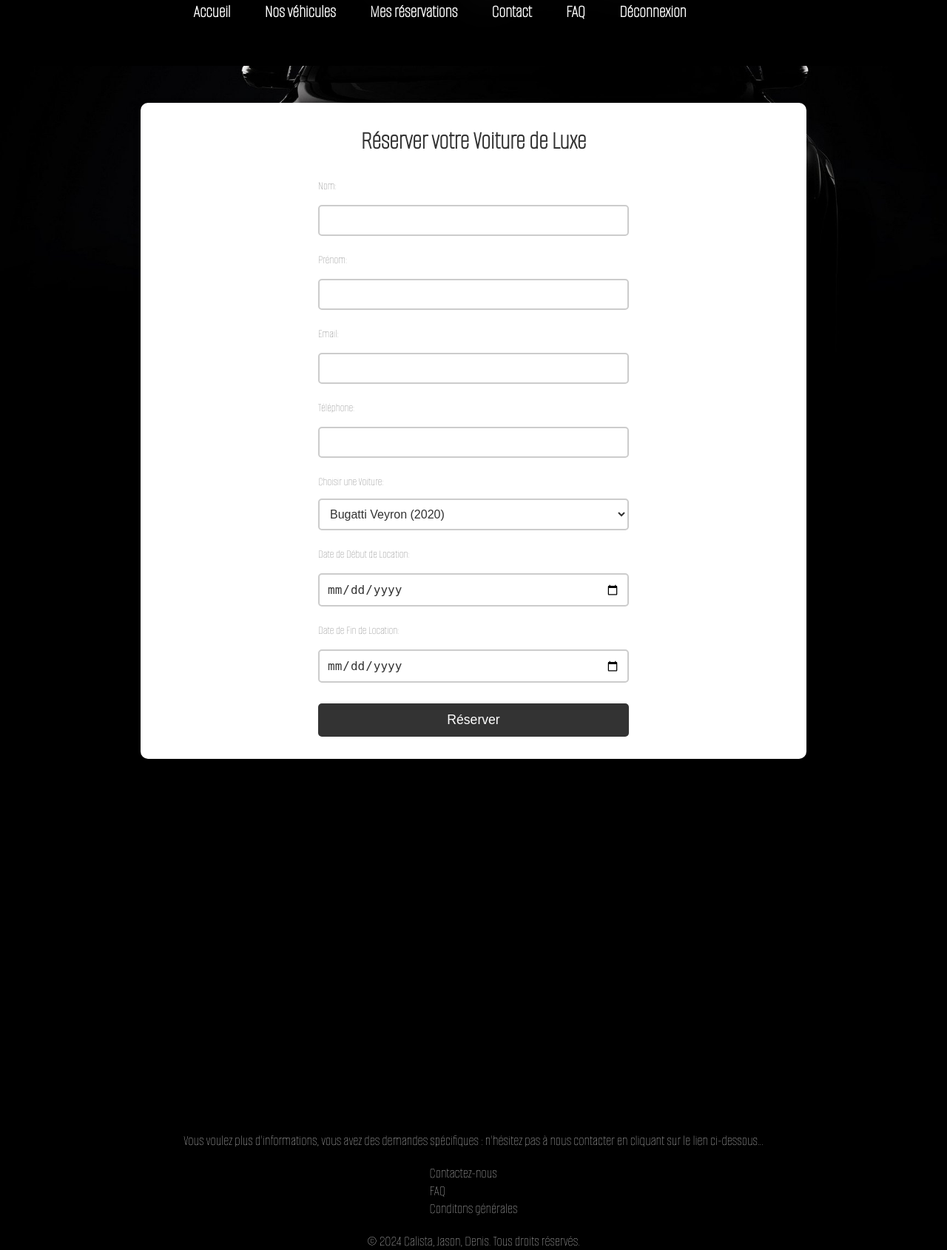
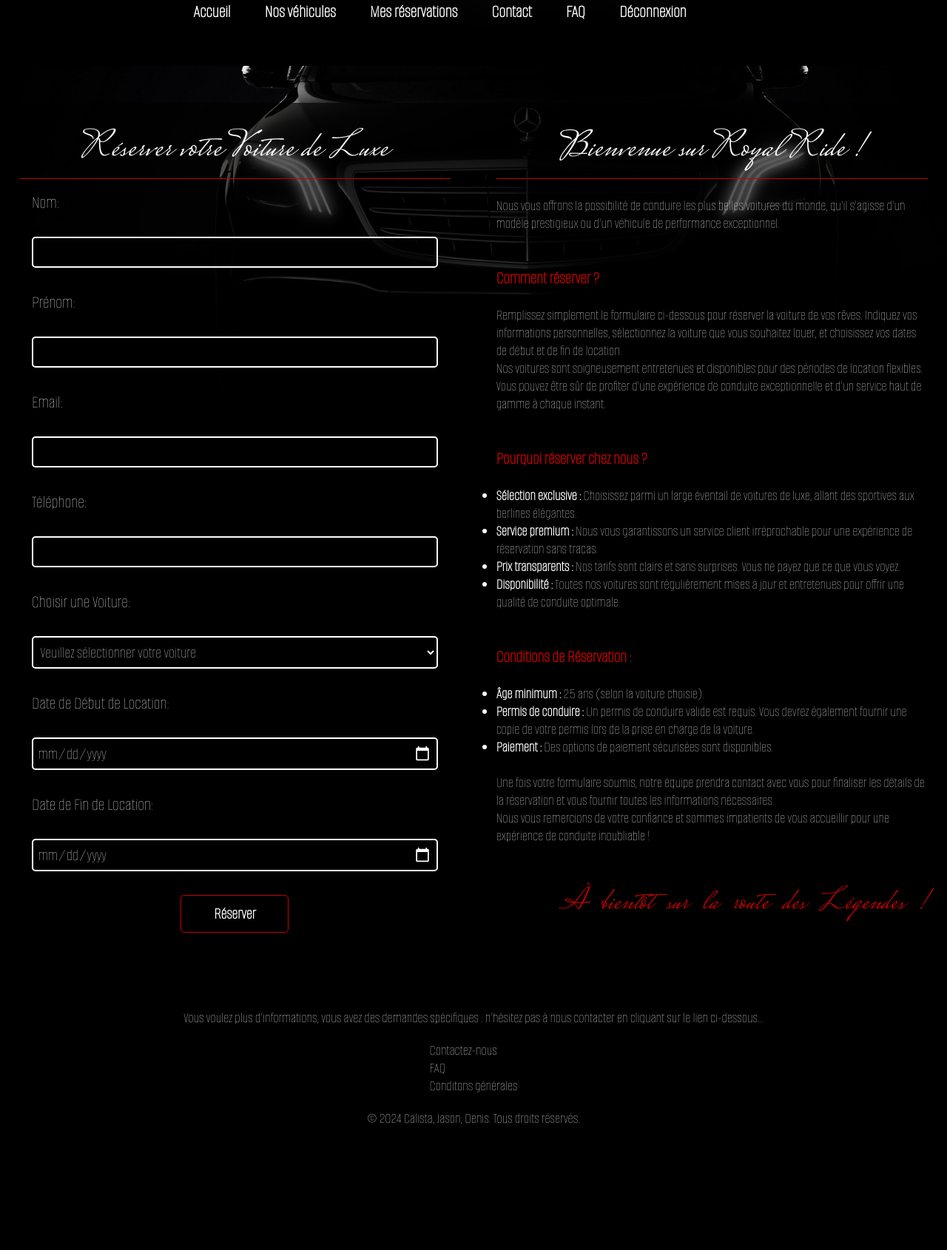
Before and after one commit to jasnael94/CaResa, a PHP site: page /cart.php in a window 1280 px wide. Shown: the part 211-1901 px from the top of the page at 74% size. After the commit the page ends 1731 px from the top, so only its background shows below. Run offline with PHP 8.4, Linux system fonts and the light colour scheme; the visitor is signed in with stand-in values (Sample User, id 1); data comes from the database, SQL or seed files in the repository.

Commit message:
css for cart.php

```diff
--- a/cart.php
+++ b/cart.php
@@ -10,70 +10,104 @@
 ?>
 
 <div class="cart-container">
+    <div class="formulaire">
         <h1>Réserver votre Voiture de Luxe</h1>
 
-    <form action="process_cart_form.php" method="post">
-        <label for="nom">Nom:</label>
+        <form id="myForm" action="process_cart_form.php" method="post">
+            <label for="nom">Nom:</label><br>
             <input type="text" id="nom" name="nom" required>
+            <br>
 
-        <label for="prenom">Prénom:</label>
+            <label for="prenom">Prénom:</label><br>
             <input type="text" id="prenom" name="prenom" required>
+            <br>
 
-        <label for="email">Email:</label>
+            <label for="email">Email:</label><br>
             <input type="email" id="email" name="email" required>
+            <br>
 
-        <label for="phone">Téléphone:</label>
+            <label for="phone">Téléphone:</label><br>
             <input type="text" id="phone" name="phone" required>
+            <br>
 
-        <label for="car">Choisir une Voiture:</label>
+            <label for="car">Choisir une Voiture:</label><br>
             <select id="car" name="car" required>
+                <option class="ph" value="">Veuillez sélectionner votre voiture</option>
                 <?php foreach ($cars as $car): ?>
                     <option value="<?php echo $car['id']; ?>">
                         <?php echo htmlspecialchars($car['brand']) . " " . htmlspecialchars($car['model']) . " (" . htmlspecialchars($car['yearProd']) . ")"; ?>
                     </option>
                 <?php endforeach; ?>
             </select>
+            <br>
 
-        <label for="startDate">Date de Début de Location:</label>
-        <input type="date" id="startDate" name="startDate" required>
+            <label for="startDate">Date de Début de Location:</label><br>
+            <input type="date" id="startDate" name="startDate" min="" onchange="setEndDateMin()" required>
+            <br>
 
-        <label for="endDate">Date de Fin de Location:</label>
+            <label for="endDate">Date de Fin de Location:</label><br>
             <input type="date" id="endDate" name="endDate" required>
+            <br>
+            <div class="butt">
+                <button class="btn-submit" type="submit">Réserver</button>
+            </div>
 
-        <button class="btn-submit" type="submit">Réserver</button>
         </form>
+
+        <script>
+            // Définit la date du jour pour la startDate
+            document.getElementById('startDate').setAttribute('min', new Date().toISOString().split('T')[0]);
+
+            // Met à jour le minimum de la endDate en fonction de la startDate
+            function setEndDateMin() {
+                var startDate = document.getElementById('startDate').value;
+                if (startDate) {
+                    document.getElementById('endDate').setAttribute('min', startDate);
+                }
+            }
+
+            // Validation supplémentaire en JavaScript avant soumission du formulaire
+            document.getElementById('myForm').addEventListener('submit', function (e) {
+                var startDate = document.getElementById('startDate').value;
+                var endDate = document.getElementById('endDate').value;
+
+                // Vérification si la endDate est avant la startDate
+                if (endDate < startDate) {
+                    e.preventDefault();  // Empêche l'envoi du formulaire
+                    alert('La date de fin ne peut pas être antérieure à la date de début.');
+                }
+            });
+        </script>
     </div>
-<div>
-    <h2>Réservez Votre Voiture de Luxe en Quelques Clics</h2>
-    <h3>Bienvenue sur Royal Ride notre plateforme de réservation de voitures de luxe !</h3>
-    <p>Nous vous offrons la possibilité de conduire les plus belles voitures du monde, qu'il s'agisse d'un modèle prestigieux ou d'un véhicule de performance exceptionnel.
-    </p>
-    <br>
-    <h3>Comment réserver ?</h3>
+
+    <div class="condition">
+        <h2>Bienvenue sur Royal Ride !</h2><br>
+        <p>Nous vous offrons la possibilité de conduire les plus belles voitures du monde, qu'il s'agisse d'un modèle prestigieux ou d'un véhicule de performance exceptionnel.</p>
+        <br><br>
+        <h3>Comment réserver ?</h3><br>
         <p>Remplissez simplement le formulaire ci-dessous pour réserver la voiture de vos rêves. Indiquez vos informations personnelles, sélectionnez la voiture que vous souhaitez louer, et choisissez vos dates de début et de fin de location.</p>
-    <p>Nos voitures sont soigneusement entretenues et disponibles pour des périodes de location flexibles. Vous pouvez être sûr de profiter d'une expérience de conduite exceptionnelle et d'un service haut de gamme à chaque instant.
-    </p>
-    <br>
-    <h3>Pourquoi réserver chez nous ?</h3>
+        <p>Nos voitures sont soigneusement entretenues et disponibles pour des périodes de location flexibles. Vous pouvez être sûr de profiter d'une expérience de conduite exceptionnelle et d'un service haut de gamme à chaque instant.</p>
+        <br><br>
+        <h3>Pourquoi réserver chez nous ?</h3><br>
         <ul>
-        <li><strong>Sélection exclusive :</strong>Choisissez parmi un large éventail de voitures de luxe, allant des sportives aux berlines élégantes.</li>
-        <li><strong>Service premium :</strong>Nous vous garantissons un service client irréprochable pour une expérience de réservation sans tracas.</li>
-        <li><strong>Prix transparents :</strong>Nos tarifs sont clairs et sans surprises. Vous ne payez que ce que vous voyez.</li>
-        <li><strong>Disponibilité :</strong>Toutes nos voitures sont régulièrement mises à jour et entretenues pour offrir une qualité de conduite optimale.</li>
+            <li><strong>Sélection exclusive :</strong> Choisissez parmi un large éventail de voitures de luxe, allant des sportives aux berlines élégantes.</li>
+            <li><strong>Service premium :</strong> Nous vous garantissons un service client irréprochable pour une expérience de réservation sans tracas.</li>
+            <li><strong>Prix transparents :</strong> Nos tarifs sont clairs et sans surprises. Vous ne payez que ce que vous voyez.</li>
+            <li><strong>Disponibilité :</strong> Toutes nos voitures sont régulièrement mises à jour et entretenues pour offrir une qualité de conduite optimale.</li>
+        </ul>
+        <br><br>
+        <h3>Conditions de Réservation :</h3><br>
+        <ul>
+            <li><strong>Âge minimum :</strong> 25 ans (selon la voiture choisie).</li>
+            <li><strong>Permis de conduire :</strong> Un permis de conduire valide est requis. Vous devrez également fournir une copie de votre permis lors de la prise en charge de la voiture.</li>
+            <li><strong>Paiement :</strong> Des options de paiement sécurisées sont disponibles.</li>
         </ul>
         <br>
-    <h3>Conditions de Réservation :</h3>
-    <ul>
-        <li><strong>Âge minimum :</strong>25 ans (selon la voiture choisie).
-        <li><strong>Permis de conduire :</strong>Un permis de conduire valide est requis. Vous devrez également fournir une copie de votre permis lors de la prise en charge de la voiture.
-        <li><strong>Paiement :</strong>Des options de paiement sécurisées sont disponibles.
-    </ul>
-    <br>
-    <p>Une fois votre formulaire soumis, notre équipe prendra contact avec vous pour finaliser les détails de la réservation et vous fournir toutes les informations nécessaires.
-        <br>Nous vous remercions de votre confiance et sommes impatients de vous accueillir pour une expérience de conduite inoubliable !
-        <br>Bonne route et à bientôt sur la route des légendes !
-    </p>
-
+        <p>Une fois votre formulaire soumis, notre équipe prendra contact avec vous pour finaliser les détails de la réservation et vous fournir toutes les informations nécessaires.</p>
+        <p>Nous vous remercions de votre confiance et sommes impatients de vous accueillir pour une expérience de conduite inoubliable !</p>
+        <br><br>
+        <p class="finalsentence">À bientôt sur la route des Légendes !</p>
+    </div>
 </div>
 
 <?php
--- a/css/stylecart.css
+++ b/css/stylecart.css
@@ -1,38 +1,51 @@
 /*formulaire de reservation */
-
-/* Réinitialisation des marges et des espacements */
-* {
-    margin: 0;
-    padding: 0;
-    box-sizing: border-box;
-  }
-
 
 /* Conteneur principal de la page */
 .cart-container {
-    max-width: 900px;
+  display: flex;
+  justify-content: center;
+  gap: 5%;
+  max-width: 100%;
   margin: 50px auto;
-    background-color: #fff;
-    padding: 30px;
+  background: rgba(0, 0, 0, 0.644);
+  padding: 2%;
   border-radius: 10px;
-    box-shadow: 0 4px 12px rgba(0, 0, 0, 0.1);
+
+}
+.formulaire, .condition{
+  width: 50%;
+  display: flex;
+  flex-direction: column;
+  justify-content: baseline;
+  max-height: 100%;
+  color:white;
+  font-size: 20px;
 }
 
 /* Titre principal */
-  .cart-container h1 {
+.formulaire h1 , .condition h2{
   text-align: center;
-    font-size: 2.2rem;
-    color: #333;
-    margin-bottom: 30px;
+  font-family: 'Slogan';
+  font-weight: 100;
+  font-size: 50px;
+  color: white;
+  border-bottom: var(--red) solid 1px;
 }
 
+.condition h3{
+  color: var(--red);
+}
+
+#myForm{
+  display: flex;
+  flex-direction: column;
+  justify-content: space-around;
+  padding: 3%;
+}
 /* Style des labels du formulaire */
 form label {
-    font-size: 1rem;
-    color: #555;
-    margin-bottom: 8px;
-    display: block;
-    margin-top: 15px;
+  font-size: 24px;
+  color: white;
 }
 
 /* Style des champs de saisie */
@@ -41,20 +54,31 @@
 form input[type="date"],
 form select {
   width: 100%;
-    padding: 12px;
+  padding: 1%;
   margin: 8px 0;
-    border: 2px solid #ccc;
+  border: 2px solid white;
   border-radius: 5px;
-    font-size: 1rem;
-    color: #333;
+  font-size: 22px;
+  color: white;
+  background-color: rgba(0, 0, 0, 0.644);
 }
 
+/* Style du contenu des champs*/
+option{
+  font-family: 'Royalride';
+  font-size: 20px;
+  color: white;
+}
+
+form select:active{
+  color: aqua;
+}
 /* Effet de survol pour les champs de saisie */
 form input[type="text"]:hover,
 form input[type="email"]:hover,
 form input[type="date"]:hover,
 form select:hover {
-    border-color: #555;
+  border-color: var(--red);
 }
 
 /* Effet au focus sur les champs de saisie */
@@ -62,55 +86,36 @@
 form input[type="email"]:focus,
 form input[type="date"]:focus,
 form select:focus {
-    border-color: #555;
+  border-color: var(--red);
   outline: none;
 }
 
 /* Bouton de soumission */
+.butt{
+  display: flex;
+  justify-content: center;
+
+}
 .btn-submit{
-    background-color: #333;
-    color: #fff;
-    padding: 12px 20px;
-    border: none;
+  background-color: transparent;
+  color: white;
+  border: var(--red) solid 1px;
   border-radius: 5px;
-    font-size: 1.1rem;
+  padding: 2% 8%;
   cursor: pointer;
-    width: 100%;
-    margin-top: 20px;
   transition: background-color 0.3s ease;
+  font-family: 'Royalride';
+  font-size: 22px;
+  font-weight: bold;
 }
 
 /* Effet de survol pour le bouton */
 .btn-submit:hover {
-    background-color: black;
-  }
-
-  /* Style des options du select */
-  form select {
-    background-color: #fff;
-    font-size: 1rem;
-    padding: 10px;
-    border-radius: 5px;
-    border: 2px solid #ccc;
-  }
-
-  /* Style des champs de saisie */
-  form input[type="text"],
-  form input[type="email"],
-  form input[type="date"],
-  form select {
-    font-size: 1rem;
-    padding: 10px;
-    margin: 8px 0;
-    border-radius: 5px;
-    border: 2px solid #ccc;
+  color: black;
+  background-color: var(--red);
 }
 
 
-  form input,
-  form select {
-    margin-top: 5px;
-  }
 
 /* Style des erreurs */
 .error-message {
@@ -119,12 +124,8 @@
   margin-top: 10px;
 }
 
-/* Limiter la taille du formulaire et centrer */
-form {
-    max-width: 50%;
-    margin: 0 auto;
-  }
 
+/* style des succès*/
 
 .confirmation-container {
 display: flex;
@@ -186,3 +187,21 @@
 .back-button:hover {
 background-color: black;
 }
+
+.finalsentence{
+  font-family: 'Slogan';
+  font-weight: 100;
+  font-size: 42px;
+  word-spacing: 10px;
+  text-align: right;
+  color: var(--red);
+}
+
+::-webkit-calendar-picker-indicator {
+  filter: invert(1);
+}
+
+/*Style font des input*/
+input, textarea, select {
+  font-family:inherit;
+}
```
Also changed, not shown: contact.php (deleted, +0 -88 lines). Lines whose indentation alone changed are shown as unchanged.
